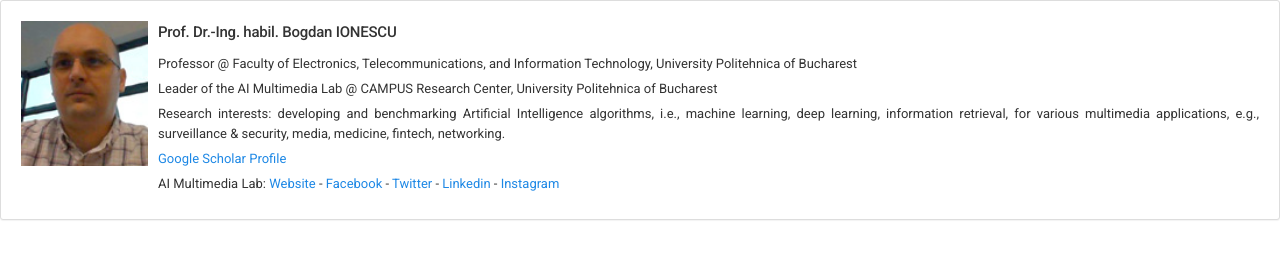
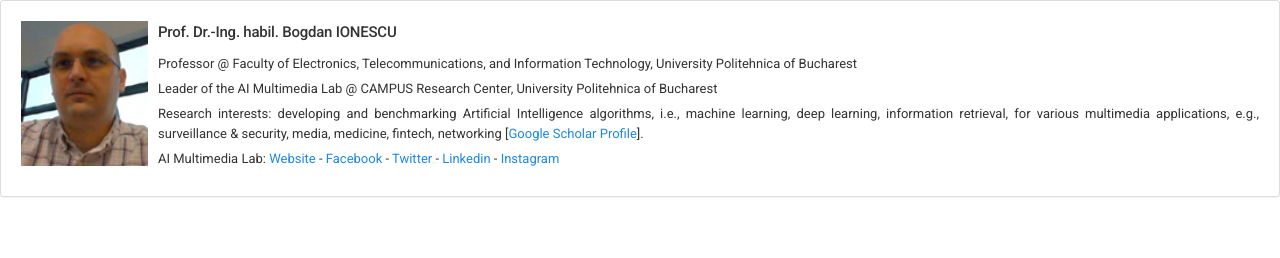
Before and after one commit to MultimediaLab-UPB/bionescu, a plain HTML site: page static.html in a window 1280 px wide. Drawn offline with Linux system fonts and the light colour scheme.

Commit message:
Update static.html

```diff
--- a/static.html
+++ b/static.html
@@ -51,10 +51,11 @@
                 <h6 class="media-heading text-semibold" style="margin: 0 0 10px;">Prof. Dr.-Ing. habil. Bogdan IONESCU</h6>
                 <p style="text-align: justify; margin: 0 0 5px;">Professor @ Faculty of Electronics, Telecommunications, and Information Technology, University Politehnica of Bucharest</p>
                 <p style="text-align: justify; margin: 0 0 5px;">Leader of the AI Multimedia Lab @ CAMPUS Research Center, University Politehnica of Bucharest</p>
-                <p style="text-align: justify; margin: 0 0 5px;">Research interests: developing and benchmarking Artificial Intelligence algorithms, i.e., machine learning, deep learning, information retrieval, for various multimedia applications, e.g., surveillance & security, media, medicine, fintech, networking.</p>
+                <p style="text-align: justify; margin: 0 0 5px;">Research interests: developing and benchmarking Artificial Intelligence algorithms, i.e., machine learning, deep learning, information retrieval, for various multimedia applications, e.g., surveillance & security, media, medicine, fintech, networking
+                  [<a href="https://scholar.google.ro/citations?user=11cvotAAAAAJ&amp;hl=en" data-popup="tooltip" data-container="body" title="View profile">Google Scholar Profile</a>].</p>
 
                 <!-- <ul class="list-inline list-inline-separate no-margin"> -->
-                <p style="text-align: justify; margin: 0 0 5px;"><a href="https://scholar.google.ro/citations?user=11cvotAAAAAJ&amp;hl=en" data-popup="tooltip" data-container="body" title="View profile">Google Scholar Profile</a></p>
+                <!-- <p style="text-align: justify; margin: 0 0 5px;"></p> -->
 
                     <!-- <p style="text-align: justify; margin: 0 0 5px;">Contact: <i>bionescu at imag dot pub dot ro</i>, <a href="https://scholar.google.ro/citations?user=11cvotAAAAAJ&amp;hl=en" data-popup="tooltip" data-container="body" title="View profile">Google Scholar</a></p> -->
                     <!-- <li><a href="http://www.campus.pub.ro/lab7/multimedia/" data-popup="tooltip" data-container="body" title="View profile">Website</a></li> -->
```
